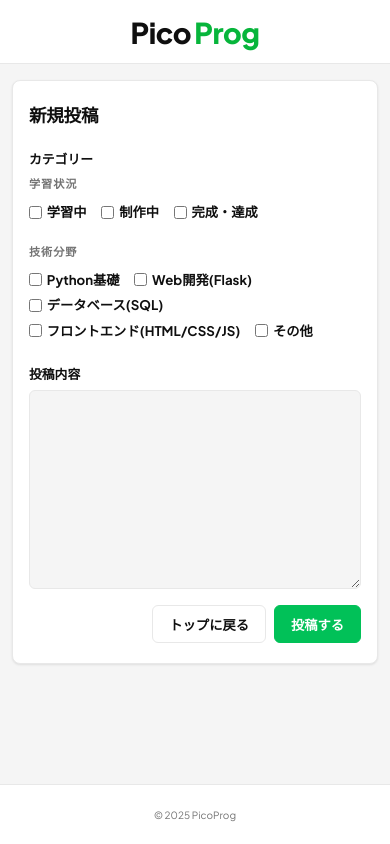
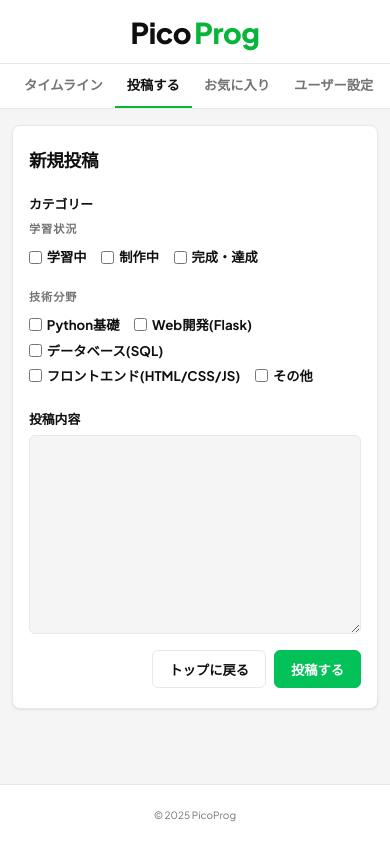
Before and after one commit to silkyworkspace/PicoProg, a Flask app: page /post/new in a window 390 px wide. Run offline with Flask 3, Linux system fonts and the light colour scheme; the visitor is signed in with stand-in values (Sample User, id 1); some libraries are stand-ins or nearby versions.

Commit message:
PC/TBは2カラム、SPは1カラムに変更

```diff
--- a/app.py
+++ b/app.py
@@ -74,7 +74,6 @@ def login_required(f):#引数として関数を受け取る
     @wraps(f)
     def decorated_function(*args, **kwargs):
         if 'user_id' not in session:
-            flash('ログインが必要です', 'error')
             return redirect(url_for('login'))
         return f(*args, **kwargs) #元の関数（f）を実行している行
     return decorated_function #新しい関数（decorated_function）を返す
--- a/static/css/style.css
+++ b/static/css/style.css
@@ -58,39 +58,71 @@ header h1 a {
     margin-inline-start: 0.2rem;
 }
 
+/* ===== PAGE WRAPPER ===== */
+.page-wrapper {
+  display: flex;
+  gap: 1.5rem;
+  max-width: 1080px;
+  margin: 0 auto;
+  padding: 1.5rem 1rem;
+  align-items: flex-start;
+  width: 100%;
+}
+
+/* ===== SIDEBAR ===== */
+.sidebar {
+  width: 220px;
+  flex-shrink: 0;
+  position: sticky;
+  top: 80px;
+}
+
 /* ===== NAV ===== */
 .main-nav {
   background: var(--surface);
-  border-bottom: 1px solid var(--line);
+  border: 1px solid var(--line);
+  border-radius: var(--radius);
   display: flex;
-  padding: 0 1.5rem;
-  margin-block-end: 1rem;
-  overflow-x: auto;
-  scrollbar-width: none;
+  flex-direction: column;
+  padding: 0.4rem 0;
+  margin-bottom: 0.75rem;
 }
-
-.main-nav::-webkit-scrollbar { display: none; }
 
 .main-nav a {
   font-size: 0.83rem;
   font-weight: 600;
   color: var(--muted);
-  padding: 0.65rem 1rem;
-  border-bottom: 2px solid transparent;
+  padding: 0.6rem 1rem;
+  border-left: 2px solid transparent;
   white-space: nowrap;
-  transition: color 0.12s, border-color 0.12s;
+  transition: color 0.12s, border-color 0.12s, background 0.12s;
 }
 
-.main-nav a:hover  { color: var(--ink); }
-.main-nav a.active { color: var(--ink); border-bottom-color: var(--green); }
+.main-nav a:hover  { color: var(--ink); background: var(--bg); }
+.main-nav a.active { color: var(--ink); border-left-color: var(--green); background: var(--green-wash); }
 
 /* ===== MAIN ===== */
 main {
   flex: 1;
-  max-width: 680px;
-  margin: 0 auto;
-  padding: 1.5rem 1rem;
+  min-width: 0;
+}
+
+.main-auth {
   width: 100%;
+  padding: 1rem;
+  display: flex;
+  flex-direction: column;
+  align-items: center;
+  justify-content: center;
+}
+
+/* ===== FILTER SECTION ===== */
+.filter-toggle {
+  display: none;
+}
+
+.filter-body {
+  padding: 1rem 1.25rem;
 }
 
 /* ===== FLASH MESSAGES ===== */
@@ -118,6 +150,7 @@ main {
 /* ===== BUTTONS ===== */
 .btn {
   display: inline-flex;
+  justify-content: center;
   align-items: center;
   gap: 0.3rem;
   padding: 0.45rem 1rem;
@@ -168,17 +201,7 @@ button[type="submit"].btn:hover {
   background: var(--surface);
   border: 1px solid var(--line);
   border-radius: var(--radius);
-  padding: 1rem 1.25rem;
-  margin-bottom: 1.25rem;
-}
-
-.filter-section h3 {
-  font-size: 0.7rem;
-  font-weight: 700;
-  text-transform: uppercase;
-  letter-spacing: 0.1em;
-  color: var(--muted);
-  margin-bottom: 0.75rem;
+  overflow: hidden;
 }
 
 .search-box { margin-bottom: 0.75rem; }
@@ -406,8 +429,8 @@ button[type="submit"].btn:hover {
 
 /* ===== AUTH FORMS ===== */
 .auth-container {
+  width: 100%;
   max-width: 400px;
-  margin: 2.5rem auto;
   background: var(--surface);
   border: 1px solid var(--line);
   border-top: 3px solid var(--green);
@@ -538,6 +561,92 @@ textarea:focus {
   color: var(--muted);
 }
 
+/* ===== MOBILE ( ~767px ) ===== */
+@media (max-width: 767px) {
+  .page-wrapper {
+    flex-direction: column;
+    gap: 0;
+    padding: 0;
+  }
+
+  .sidebar {
+    width: 100%;
+    position: static;
+  }
+
+  /* Nav: 横スクロールのタブ表示 */
+  .main-nav {
+    flex-direction: row;
+    border-radius: 0;
+    border-left: none;
+    border-right: none;
+    border-top: none;
+    padding: 0 0.5rem;
+    margin-bottom: 0;
+    overflow-x: auto;
+    scrollbar-width: none;
+  }
+
+  .main-nav::-webkit-scrollbar { display: none; }
+
+  .main-nav a {
+    border-left: none;
+    border-bottom: 2px solid transparent;
+    padding: 0.65rem 0.75rem;
+    flex-shrink: 0;
+  }
+
+  .main-nav a:hover  { background: transparent; }
+  .main-nav a.active { background: transparent; border-left-color: transparent; border-bottom-color: var(--green); }
+
+  /* Filter: アコーディオン */
+  .filter-section {
+    border-radius: 0;
+    border-left: none;
+    border-right: none;
+    border-top: none;
+    margin-bottom: 0;
+  }
+
+  .filter-toggle {
+    display: flex;
+    align-items: center;
+    justify-content: space-between;
+    width: 100%;
+    padding: 0.75rem 1rem;
+    background: var(--surface);
+    border: none;
+    font-size: 0.83rem;
+    font-weight: 700;
+    color: var(--muted);
+    cursor: pointer;
+    text-transform: uppercase;
+    letter-spacing: 0.08em;
+  }
+
+  .toggle-arrow {
+    font-size: 1rem;
+    transition: transform 0.2s;
+  }
+
+  .filter-toggle[aria-expanded="true"] .toggle-arrow {
+    transform: rotate(180deg);
+  }
+
+  .filter-body {
+    display: none;
+    border-top: 1px solid var(--line);
+  }
+
+  .filter-body.open {
+    display: block;
+  }
+
+  main {
+    padding: 1rem;
+  }
+}
+
 /* ===== COMMENT PAGE ===== */
 .comment-container {
   display: flex;
--- a/templates/base.html
+++ b/templates/base.html
@@ -16,17 +16,38 @@
         <h1><a href="/">Pico<span class="logo-accent">Prog</span></a></h1>
     </header>
 
+    {% if session.user_id %}
+    <div class="page-wrapper">
+        <aside class="sidebar">
+            <nav class="main-nav">
+                <a href="{{ url_for('index') }}" {% if request.endpoint == 'index' %}class="active"{% endif %}>タイムライン</a>
+                <a href="{{ url_for('new_post') }}" {% if request.endpoint == 'new_post' %}class="active"{% endif %}>投稿する</a>
+                <a href="{{ url_for('favorites') }}" {% if request.endpoint == 'favorites' %}class="active"{% endif %}>お気に入り</a>
+                <a href="{{ url_for('user_settings') }}" {% if request.endpoint == 'user_settings' %}class="active"{% endif %}>ユーザー設定</a>
+                <a href="{{ url_for('logout') }}">ログアウト</a>
+            </nav>
+            {% block sidebar_extra %}{% endblock %}
+        </aside>
         <main>
+    {% else %}
+    <main class="main-auth">
+    {% endif %}
+
             {% with messages = get_flashed_messages(with_categories=true) %}
                 {% if messages %}
                     {% for category, message in messages %}
-                    <div class="alert-{{ category }}">{{message}}</div>
+                        <div class="alert-{{ category }}">{{ message }}</div>
                     {% endfor %}
                 {% endif %}
             {% endwith %}
+            {% block content %}{% endblock %}
 
-        {% block content %}{% endblock %}
+    {% if session.user_id %}
         </main>
+    </div>
+    {% else %}
+    </main>
+    {% endif %}
 
     <footer>
         <p><small>&copy; 2025 PicoProg</small></p>
```
Also changed, not shown: templates/favorites.html (+0 -9 lines), templates/index.html (+23 -27 lines). Lines whose indentation alone changed are shown as unchanged.
